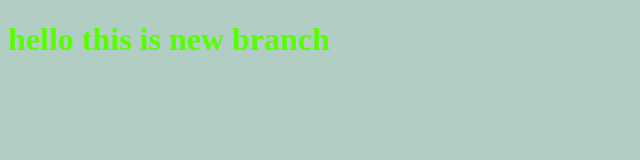
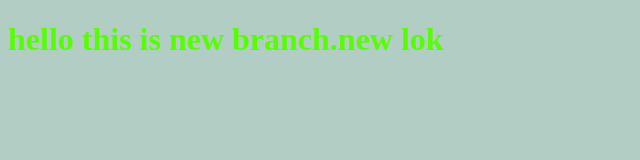
Before and after one commit to diaa711/myproject, a plain HTML site: page index.html in a window 1280 px wide. Shown: the whole page, without its empty margins (0-640 px from the left). Drawn offline with Linux system fonts and the light colour scheme.

Commit message:
edit the html file

```diff
--- a/index.html
+++ b/index.html
@@ -7,7 +7,7 @@
     <link rel="stylesheet" href="style.css">
 </head>
 <body>
-    <h1>hello this is new branch</h1>
+    <h1>hello this is new branch.new lok</h1>
 
     <script src="app.js"></script>
 </body>
```
